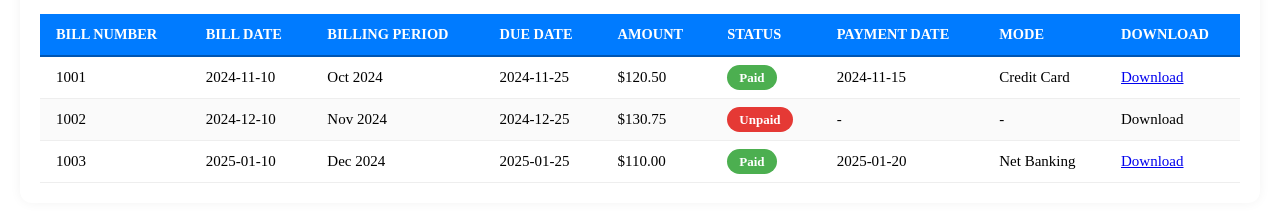
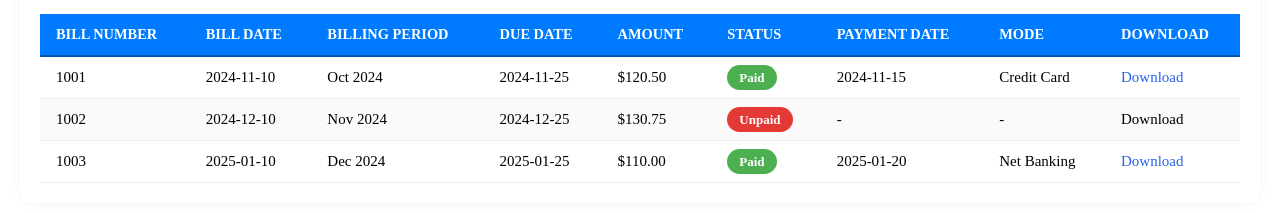
Before and after one commit to AkachikuppamSaicharan/FrontendAngular, an Angular app: page /bill-history in a window 1280 px wide. Shown: the part 159-372 px from the top of the page. Built offline with nearby package versions, Linux system fonts and the light colour scheme.

Commit message:
I Completed the Dynamic Table With Download PDF

```diff
--- a/package.json
+++ b/package.json
@@ -17,6 +17,8 @@
     "@angular/platform-browser": "^19.2.0",
     "@angular/platform-browser-dynamic": "^19.2.0",
     "@angular/router": "^19.2.0",
+    "jspdf": "^3.0.1",
+    "pdfmake": "^0.2.18",
     "rxjs": "~7.8.0",
     "tslib": "^2.3.0",
     "zone.js": "~0.15.0"
@@ -26,6 +28,7 @@
     "@angular/cli": "^19.2.6",
     "@angular/compiler-cli": "^19.2.0",
     "@types/jasmine": "~5.1.0",
+    "@types/pdfmake": "^0.2.11",
     "jasmine-core": "~5.6.0",
     "karma": "~6.4.0",
     "karma-chrome-launcher": "~3.2.0",
--- a/src/app/bill-history/bill-history.component.css
+++ b/src/app/bill-history/bill-history.component.css
@@ -182,3 +182,13 @@ h2::after {
 h2:hover::after {
   transform: scaleX(1);
 }
+.download-link {
+  color: #2563eb; /* blue-600 equivalent */
+  text-decoration: none;
+  cursor: pointer;
+  transition: text-decoration 0.2s ease;
+}
+
+.download-link:hover {
+  text-decoration: underline;
+}
--- a/src/app/bill-history/bill-history.component.html
+++ b/src/app/bill-history/bill-history.component.html
@@ -55,14 +55,13 @@
         <td>{{ bill.paymentDate ? (bill.paymentDate | date: 'yyyy-MM-dd') : '-' }}</td>
         <td>{{ bill.modeOfPayment || '-' }}</td>
           <td>
-              <a
-                      *ngIf="bill.paymentStatus === 'Paid'"
-                      [href]="bill.pdfLink"
-                      target="_blank"
-                      class="text-blue-600 hover:underline"
-              >
+              <a *ngIf="bill.paymentStatus === 'Paid'"
+                 (click)="generatePDF(bill)"
+                 class="download-link"
+                 style="cursor: pointer;">
                   Download
               </a>
+
               <span
                       *ngIf="bill.paymentStatus === 'Unpaid'"
                       class="text-gray-400 cursor-not-allowed"
@@ -86,3 +85,4 @@
     </span>
         </div>
     </ng-template>
+</div>
--- a/src/app/bill-history/bill-history.component.ts
+++ b/src/app/bill-history/bill-history.component.ts
@@ -1,6 +1,8 @@
 import { Component, OnInit } from '@angular/core';
 import {CurrencyPipe, DatePipe, NgClass, NgForOf, NgIf} from '@angular/common';
 import {FormsModule} from '@angular/forms';
+import * as jspdf from "jspdf";
+import jsPDF from "jspdf";
 
 interface Bill {
   billNumber: number;
@@ -97,22 +99,14 @@ export class BillHistoryComponent implements OnInit {
     this.sortBills();
   }
 
-  // onDateChange() {
-  //   this.dateRangeError = false;
-  //
-  //   if (this.fromDate && this.toDate) {
-  //     const from = new Date(this.fromDate);
-  //     const to = new Date(this.toDate);
-  //
-  //     if (to < from) {
-  //       this.dateRangeError = true;
-  //       this.filteredBills = []; // Optionally clear data
-  //       return;
-  //     }
-  //   }
-  //
-  //   this.filterBills();
-  // }
+  customer = {
+    customerNumber: 'CUST123456',
+    name: 'John Doe',
+    email: 'john.doe@example.com',
+    mobileNumber: '+1 987-654-3210',
+    address: '123 Main Street, Springfield, IL 62704',
+    connectionType: 'Residential'
+  };
   onDateChange() {
     this.dateRangeError = false;
 
@@ -213,5 +207,42 @@ export class BillHistoryComponent implements OnInit {
   hasAnyPaidBills(): boolean {
     return this.filteredBills.some(bill => bill.paymentStatus === 'Paid');
   }
+  formatDate(dateString: string): string {
+    const date = new Date(dateString);
+    return date.toLocaleDateString('en-GB');
+  }
+  generatePDF(bill: Bill) {
+    const doc = new jsPDF();
+
+    // Customer Details Block
+    doc.setFontSize(14);
+    doc.text('Customer Details', 10, 10);
+    doc.setFontSize(11);
+    doc.text(`Customer Number: ${bill.customerNumber}`, 10, 20);
+    doc.text(`Name: ${this.customer.name}`, 10, 30);
+    doc.text(`Email: ${this.customer.email}`, 10, 40);
+    doc.text(`Address: ${this.customer.address}`, 10, 60);
+    doc.text(`Connection Type: ${this.customer.connectionType}`, 10, 70);
+
+    // Bill Details Block
+    doc.setFontSize(14);
+    doc.text('Bill Details', 10, 90);
+    doc.setFontSize(11);
+    doc.text(`Bill Number: ${bill.billNumber}`, 10, 100);
+    doc.text(`Bill Date: ${bill.billDate}`, 10, 110);
+    doc.text(`Billing Period: ${bill.billingPeriod}`, 10, 120);
+    doc.text(`Due Date: ${bill.dueDate}`, 10, 130);
+    doc.text(`Bill Amount: ₹${bill.billAmount}`, 10, 140);
+    doc.text(`Payment Status: ${bill.paymentStatus}`, 10, 150);
+    doc.text(`Payment Date: ${bill.paymentDate || '-'}`, 10, 160);
+    doc.text(`Mode of Payment: ${bill.modeOfPayment || '-'}`, 10, 170);
+
+    // Open in New Tab
+    const pdfBlob = doc.output('blob');
+    const blobUrl = URL.createObjectURL(pdfBlob);
+    window.open(blobUrl, '_blank');
+  }
+
+
 
 }
```
Also changed, not shown: 1 other file (tests, documents, lock files or other folders).
